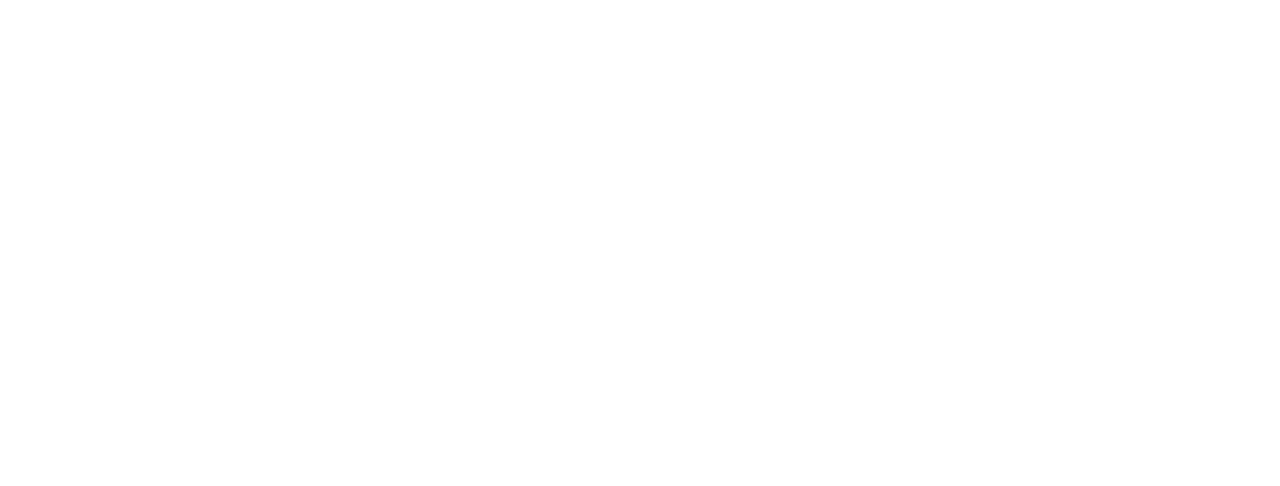
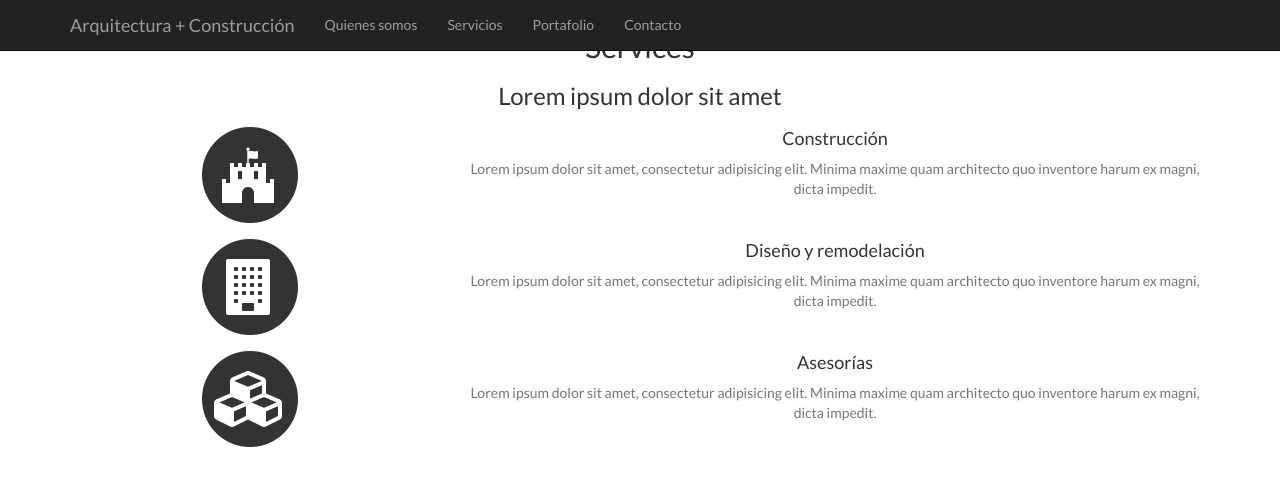
Before and after one commit to smeloa/arquitectura-construccion_site_design, a plain HTML site: page services.html in a window 1280 px wide. Drawn offline with Linux system fonts and the light colour scheme.

Commit message:
Sections added
- Began work on services section, but continuing to improve index.

```diff
--- a/contact.html
+++ b/contact.html
@@ -0,0 +1,70 @@
+<!doctype html>
+<html lang="en">
+
+    <head>
+
+        <meta charset="utf-8">
+        <meta http-equiv="X-UA-Compatible" content="IE=edge">
+        <meta name="viewport" content="width=device-width, initial-scale=1">
+
+        <meta name="description" content="">
+        <meta name="author" content="">
+
+        <title></title>
+
+        <link rel="stylesheet" href="css/bootstrap.min.css">
+        <link rel="stylesheet" href="https://maxcdn.bootstrapcdn.com/font-awesome/4.5.0/css/font-awesome.min.css">
+        <link href='https://fonts.googleapis.com/css?family=Lato:400,300,700,900' rel='stylesheet' type='text/css'>
+        <link rel="stylesheet" href="css/main.css">
+
+    </head>
+
+    <body>
+
+        <!-- Navigation -->
+        <nav class="navbar navbar-inverse navbar-fixed-top" role="navigation">
+            <div class="container">
+                <!-- Brand and toggle get grouped for better mobile display -->
+                <div class="navbar-header">
+                    <button type="button" class="navbar-toggle" data-toggle="collapse" data-target="#bs-example-navbar-collapse-1">
+                        <span class="sr-only">Toggle navigation</span>
+                        <span class="icon-bar"></span>
+                        <span class="icon-bar"></span>
+                        <span class="icon-bar"></span>
+                    </button>
+                    <a class="navbar-brand" href="index.html">Arquitectura + Construcción</a>
+                </div>
+                <!-- Collect the nav links, forms, and other content for toggling -->
+                <div class="collapse navbar-collapse" id="bs-example-navbar-collapse-1">
+                    <ul class="nav navbar-nav">
+                        <li>
+                            <a href="about.html">Quienes somos</a>
+                        </li>
+                        <li>
+                            <a href="services.html">Servicios</a>
+                        </li>
+                        <li>
+                            <a href="portfolio.html">Portafolio</a>
+                        </li>
+                        <li>
+                            <a href="contact.html">Contacto</a>
+                        </li>
+                    </ul>
+                </div>
+                <!-- /.navbar-collapse -->
+            </div>
+            <!-- /.container -->
+        </nav>
+
+        <section>
+
+
+        </section>
+
+        <script src="js/vendor/jquery-1.11.3.min.js"></script>
+        <script src="js/vendor/bootstrap.min.js"></script>
+        <script src="js/main.js"></script>
+
+    </body>
+
+</html>
--- a/css/main.css
+++ b/css/main.css
@@ -30,6 +30,7 @@ body {
     -o-background-size: cover;
 }
 
+/* Home Styles */
 
 .quote {
     font-weight: 300;
@@ -42,6 +43,14 @@ body {
 footer {
     margin: 50px 0;
 }
+
+/* Services Styles */
+
+#services {
+    margin-top: 10px;
+}
+
+.cir
 
 
 /* ==========================================================================
--- a/services.html
+++ b/services.html
@@ -0,0 +1,117 @@
+<!doctype html>
+<html lang="en">
+
+    <head>
+
+        <meta charset="utf-8">
+        <meta http-equiv="X-UA-Compatible" content="IE=edge">
+        <meta name="viewport" content="width=device-width, initial-scale=1">
+
+        <meta name="description" content="">
+        <meta name="author" content="">
+
+        <title></title>
+
+        <link rel="stylesheet" href="css/bootstrap.min.css">
+        <link rel="stylesheet" href="https://maxcdn.bootstrapcdn.com/font-awesome/4.5.0/css/font-awesome.min.css">
+        <link href='https://fonts.googleapis.com/css?family=Lato:400,300,700,900' rel='stylesheet' type='text/css'>
+        <link rel="stylesheet" href="css/main.css">
+
+    </head>
+
+    <body>
+
+        <!-- Navigation -->
+        <nav class="navbar navbar-inverse navbar-fixed-top" role="navigation">
+            <div class="container">
+                <!-- Brand and toggle get grouped for better mobile display -->
+                <div class="navbar-header">
+                    <button type="button" class="navbar-toggle" data-toggle="collapse" data-target="#bs-example-navbar-collapse-1">
+                        <span class="sr-only">Toggle navigation</span>
+                        <span class="icon-bar"></span>
+                        <span class="icon-bar"></span>
+                        <span class="icon-bar"></span>
+                    </button>
+                    <a class="navbar-brand" href="index.html">Arquitectura + Construcción</a>
+                </div>
+                <!-- Collect the nav links, forms, and other content for toggling -->
+                <div class="collapse navbar-collapse" id="bs-example-navbar-collapse-1">
+                    <ul class="nav navbar-nav">
+                        <li>
+                            <a href="about.html">Quienes somos</a>
+                        </li>
+                        <li>
+                            <a href="services.html">Servicios</a>
+                        </li>
+                        <li>
+                            <a href="portfolio.html">Portafolio</a>
+                        </li>
+                        <li>
+                            <a href="contact.html">Contacto</a>
+                        </li>
+                    </ul>
+                </div>
+                <!-- /.navbar-collapse -->
+            </div>
+            <!-- /.container -->
+        </nav>
+
+        <section id="services">
+            <div class="container">
+
+                <div class="row">
+                    <div class="col-lg-12 text-center">
+                        <h2 class="section-heading">Services</h3>
+                        <h3 class="section-subhead">Lorem ipsum dolor sit amet</h2>
+                    </div>
+                </div>
+
+                <div class="row service-box text-center">
+                    <div class="col-lg-offset-1 col-lg-2 col-md-12">
+                        <span class="fa-stack fa-4x">
+                            <i class="fa fa-circle fa-stack-2x circle-icon"></i>
+                            <i class="fa fa-fort-awesome fa-stack-1x fa-inverse icon"></i>
+                        </span>
+                    </div>
+                    <div class="col-lg-8 col-md-12 col-lg-offset-1">
+                        <h4 class="service-heading">Construcción</h4>
+                        <p class="text-muted">Lorem ipsum dolor sit amet, consectetur adipisicing elit. Minima maxime quam architecto quo inventore harum ex magni, dicta impedit.</p>
+                    </div>
+                </div>
+
+                <div class="row service-box text-center">
+                    <div class="col-lg-offset-1 col-lg-2 col-md-12">
+                        <span class="fa-stack fa-4x">
+                            <i class="fa fa-circle fa-stack-2x circle-icon"></i>
+                            <i class="fa fa-building fa-stack-1x fa-inverse icon"></i>
+                        </span>
+                    </div>
+                    <div class="col-lg-8 col-md-12 col-lg-offset-1">
+                        <h4 class="service-heading">Diseño y remodelación</h4>
+                        <p class="text-muted">Lorem ipsum dolor sit amet, consectetur adipisicing elit. Minima maxime quam architecto quo inventore harum ex magni, dicta impedit.</p>
+                    </div>
+                </div>
+
+                <div class="row service-box text-center">
+                    <div class="col-lg-offset-1 col-lg-2 col-md-12">
+                        <span class="fa-stack fa-4x">
+                            <i class="fa fa-circle fa-stack-2x circle-icon"></i>
+                            <i class="fa fa-cubes fa-stack-1x fa-inverse icon"></i>
+                        </span>
+                    </div>
+                    <div class="col-lg-8 col-md-12 col-lg-offset-1">
+                        <h4 class="service-heading">Asesorías</h4>
+                        <p class="text-muted">Lorem ipsum dolor sit amet, consectetur adipisicing elit. Minima maxime quam architecto quo inventore harum ex magni, dicta impedit.</p>
+                    </div>
+                </div>
+
+            </div>
+        </section>
+
+        <script src="js/vendor/jquery-1.11.3.min.js"></script>
+        <script src="js/vendor/bootstrap.min.js"></script>
+        <script src="js/main.js"></script>
+
+    </body>
+
+</html>
```
Also changed, not shown: index.html (+48 -5 lines), portfolio.html (added, +70 -0 lines).
